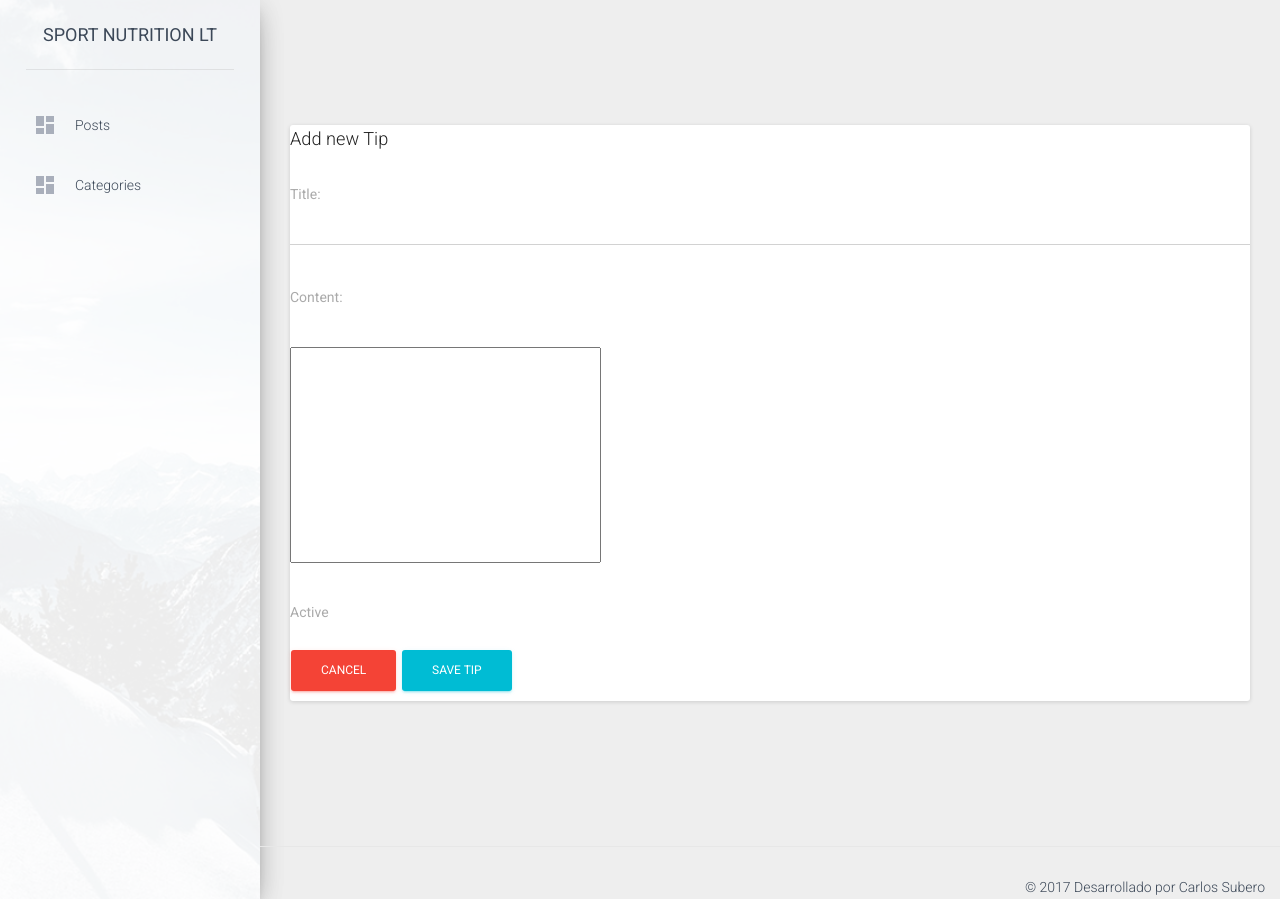
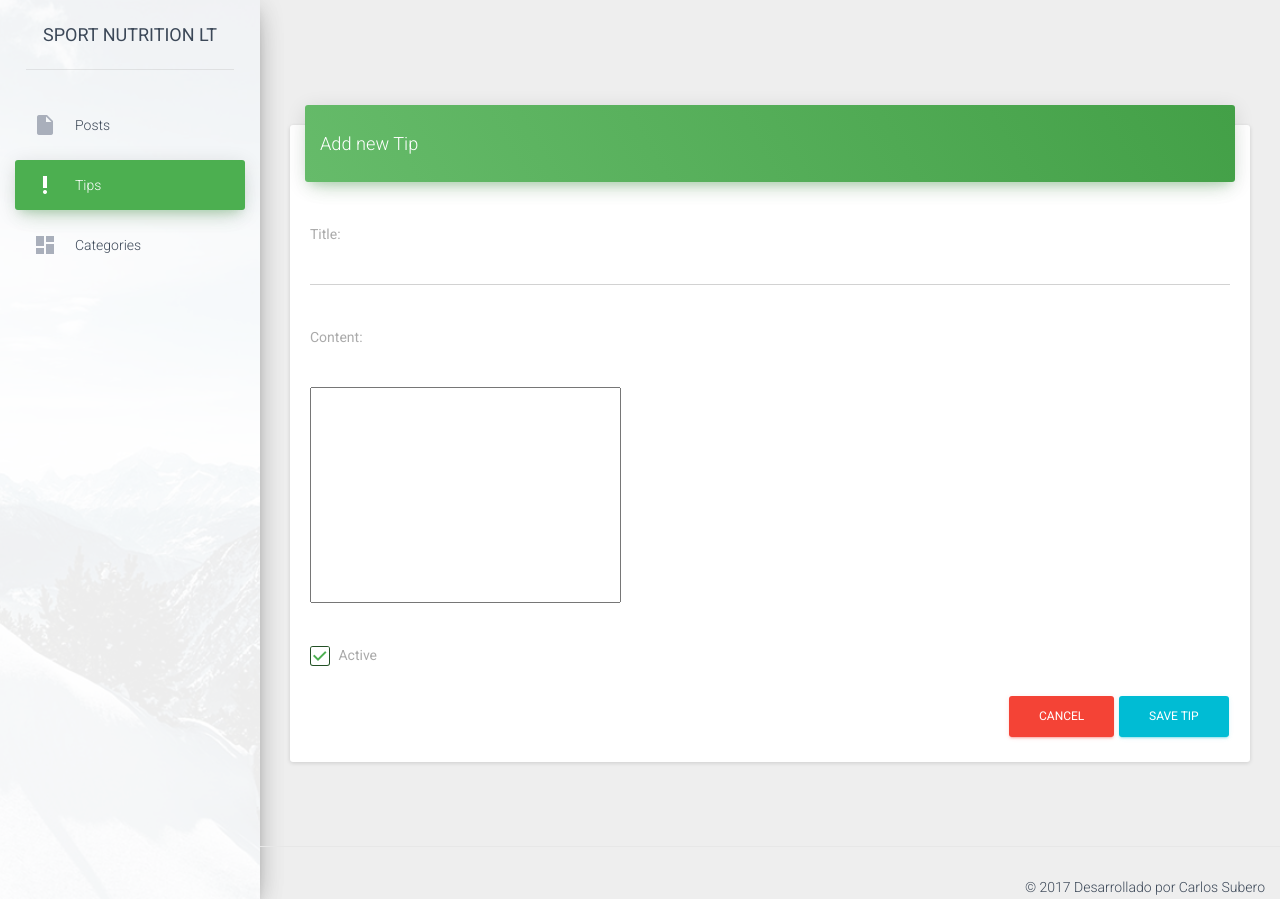
Before and after one commit to csubero/sportnutrition-, a Django app: page /backend/tip/create/ in a window 1280 px wide. Run offline with Django 3.2, Linux system fonts and the light colour scheme; some libraries are stand-ins or nearby versions.

Commit message:
Fixing tip layoout

```diff
--- a/backend/forms/post_form.py
+++ b/backend/forms/post_form.py
@@ -1,7 +1,4 @@
-from ckeditor_uploader.widgets import CKEditorUploadingWidget
-from django.contrib.admin.widgets import AdminFileWidget
 from django.forms import ModelForm, TextInput, Textarea, CheckboxSelectMultiple, Select
-from ckeditor.widgets import CKEditorWidget
 
 from backend.models import Post
 from backend.utils.widgets import AdminImageWidget
--- a/backend/forms/tip_form.py
+++ b/backend/forms/tip_form.py
@@ -1,6 +1,4 @@
-from ckeditor.widgets import CKEditorWidget
-from ckeditor_uploader.widgets import CKEditorUploadingWidget
-from django.forms import ModelForm, TextInput
+from django.forms import ModelForm, TextInput, Textarea
 
 from backend.models import Tip
 
@@ -14,5 +12,5 @@ class TipForm(ModelForm):
 
 		widgets={
 			'title': TextInput(attrs={'class': 'form-control border-input'}),
-			'content': CKEditorUploadingWidget(),
+			'content': Textarea(),
 		}
--- a/backend/templates/backend/layout/template.html
+++ b/backend/templates/backend/layout/template.html
@@ -50,8 +50,15 @@
 			<ul class="nav">
 				<li id="post_tab">
 					<a href="{% url 'backend.post.index' %}">
-						<i class="material-icons">dashboard</i>
+						<i class="material-icons">insert_drive_file</i>
 						<p>Posts</p>
+					</a>
+				</li>
+
+				<li id="tip_tab">
+					<a href="{% url 'backend.tip.index' %}">
+						<i class="material-icons">priority_high</i>
+						<p>Tips</p>
 					</a>
 				</li>
 
--- a/backend/templates/backend/tip/tip_form.html
+++ b/backend/templates/backend/tip/tip_form.html
@@ -25,13 +25,13 @@
 	<div class="row">
 		<div class="col-md-12">
 			<div class="card">
-				<div class="header">
-					<h4 class="title pull-left">{{ title_form }}</h4>
+				<div class="card-header" data-background-color="green">
+					<h4>{{ title_form }}</h4>
 				</div>
 
 				<div class="clearfix"></div>
 
-				<div class="content">
+				<div class="card-content">
 					<form method="post">{% csrf_token %}
 						{{ form.media }}
 
@@ -50,9 +50,11 @@
 						</div>
 
 						<div class="form-group">
-							<label class="checkbox checkbox-azure">
-								{{ form.active.label }} {{ form.active }}
-							</label>
+							<div class="checkbox">
+								<label for="{{ form.active.id_for_label }}">
+									{{ form.active }} {{ form.active.label }}
+								</label>
+							</div>
 						</div>
 
 						{% if tip %}
@@ -61,8 +63,10 @@
 
 						{% endif %}
 
-						<a class="btn btn-danger btn-fill btn-wd" href="{% url 'backend.tip.index' %}">Cancel</a>
-						<button type="submit" class="btn btn-info btn-fill btn-wd">Save Tip</button>
+						<div class="text-right">
+							<a class="btn btn-danger btn-fill btn-wd" href="{% url 'backend.tip.index' %}">Cancel</a>
+							<button type="submit" class="btn btn-info btn-fill btn-wd">Save Tip</button>
+						</div>
 					</form>
 
 				</div>
@@ -73,12 +77,14 @@
 {% endblock %}
 
 {% block script_js %}
-
+	<script src="//cdn.ckeditor.com/4.6.2/standard/ckeditor.js"></script>
 	<script src="{% static 'backend/assets/js/jquery.ui.widget.js' %}"></script>
 	<script src="{% static 'backend/assets/js/jquery.iframe-transport.js' %}"></script>
 	<script src="{% static 'backend/assets/js/jquery.fileupload.js' %}"></script>
 
 	<script>
+
+		CKEDITOR.replace('{{ form.content.id_for_label }}');
 
         $('.nav li').removeClass('active');
 
```
Also changed, not shown: backend/templates/backend/tip/tip_index.html (+10 -7 lines).
